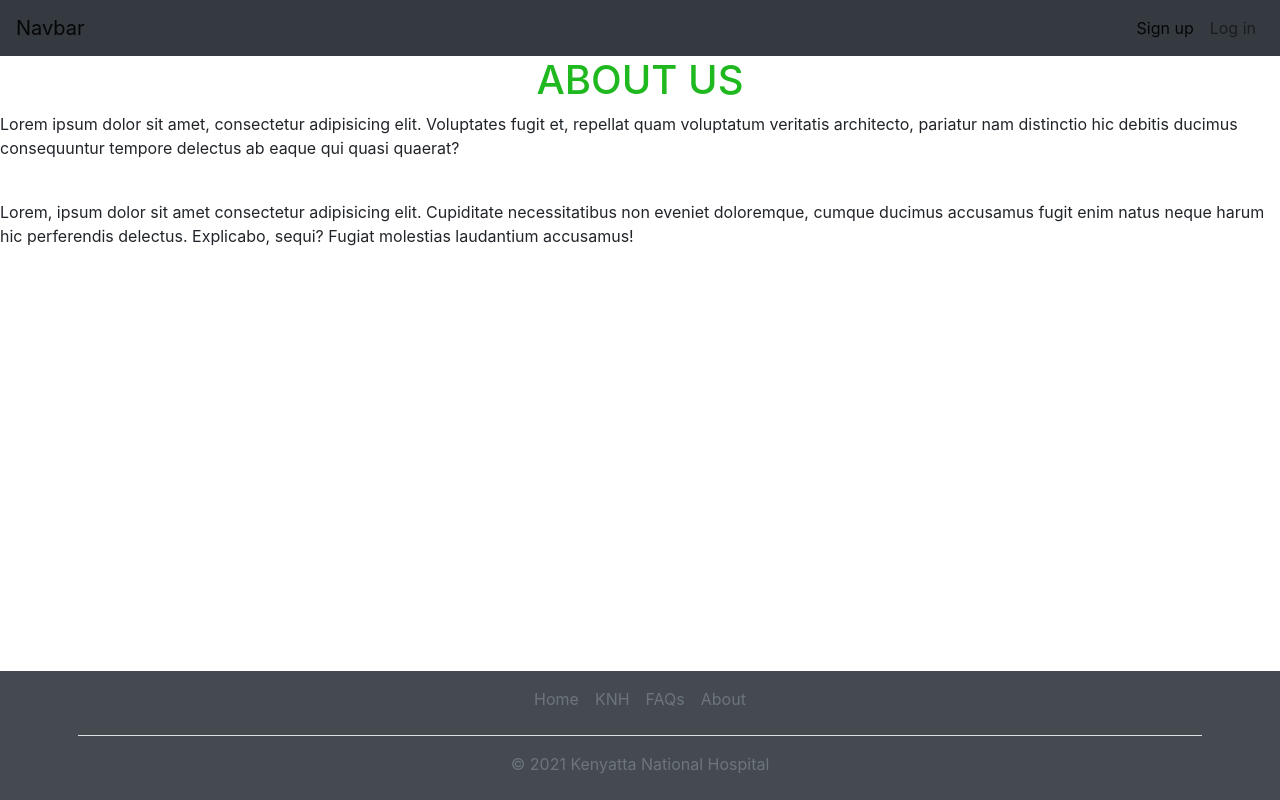
After one commit to tonnyCAPTAIN/vaccinebooking, a Django app: page /about/ in a window 1280 px wide. The commit adds this page. Run offline with Django 3.2, Linux system fonts and the light colour scheme; parts of the project's set-up code (start-up, migrations or seed data) failed here and were passed over; some libraries are stand-ins or nearby versions.

Commit message:
about and knh links

```diff
--- /dev/null
+++ b/book_appointment/templates/about.html
@@ -0,0 +1,17 @@
+{% extends 'base.html' %}
+
+{% block title %} about page{% endblock %}
+
+{% block content %}
+
+
+
+<center><h1> ABOUT US</h1></center>
+
+<p>Lorem ipsum dolor sit amet, consectetur adipisicing elit. Voluptates fugit et, repellat quam voluptatum veritatis architecto, pariatur nam distinctio hic debitis ducimus consequuntur tempore delectus ab eaque qui quasi quaerat?</p>
+
+<br>
+
+<p>Lorem, ipsum dolor sit amet consectetur adipisicing elit. Cupiditate necessitatibus non eveniet doloremque, cumque ducimus accusamus fugit enim natus neque harum hic perferendis delectus. Explicabo, sequi? Fugiat molestias laudantium accusamus!</p>
+
+{% endblock %}
--- a/book_appointment/templates/base.html
+++ b/book_appointment/templates/base.html
@@ -68,9 +68,9 @@
     <ul class="nav justify-content-center border-bottom pb-3 mb-3">
       <li class="nav-item"><a href="#" class="nav-link px-2 text-muted">Home</a></li>
       {% comment %} <li class="nav-item"><a href="#" class="nav-link px-2 text-muted"></a></li> {% endcomment %}
-      <li class="nav-item"><a href="#" class="nav-link px-2 text-muted">KNH</a></li>
+      <li class="nav-item"><a href="knh.or.ke" class="nav-link px-2 text-muted">KNH</a></li>
       <li class="nav-item"><a href="#" class="nav-link px-2 text-muted">FAQs</a></li>
-      <li class="nav-item"><a href="#" class="nav-link px-2 text-muted">About</a></li>
+      <li class="nav-item"><a href="{% url 'book_appointment:about' %}" class="nav-link px-2 text-muted">About</a></li>
     </ul>
     <p class="text-center text-muted">&copy; 2021 Kenyatta National Hospital</p>
 
--- a/book_appointment/urls.py
+++ b/book_appointment/urls.py
@@ -13,6 +13,7 @@ urlpatterns = [
     #path('accounts/register/', views.register, name='register'),
     path('logout', views.logout, name='logout'),
     path('book/', views.book, name ='book'),
+    path('about/', views.about, name ='about'),
     #path("login/", views.login, name="login"),
     path('doctor/', views.doctor, name='doctor'),
     path('give/', views.give_vac, name='give'),
--- a/book_appointment/views.py
+++ b/book_appointment/views.py
@@ -29,6 +29,10 @@ def doctor(request):
     context = {'doctors' : doctors}
 
     return render(request, 'admin.html', context)
+
+def about(request):
+
+    return render( request, 'about.html')
 
 def login(request):
 
```
Also changed, not shown: covid/settings.py (+6 -2 lines), db.sqlite3.
